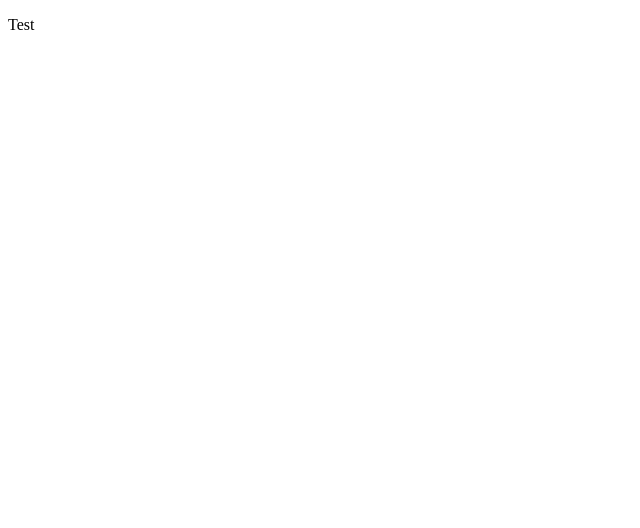
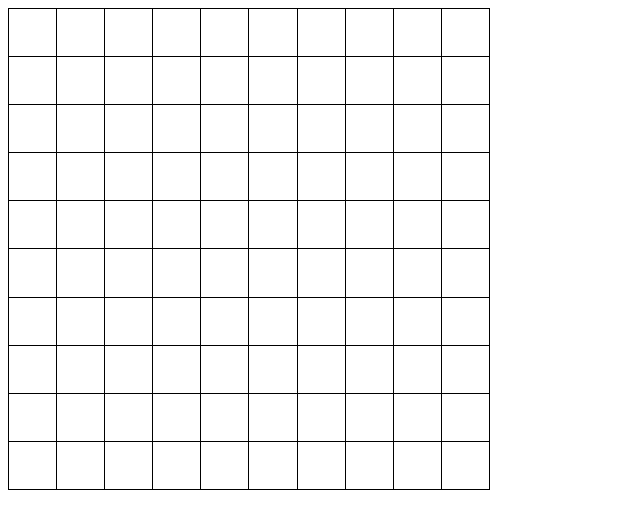
Before and after one commit to DerekWhiteM/battleship, a React app: page / in a window 1280 px wide. Shown: the top 528 px of the page, without its empty margins (0-640 px from the left). Built offline with nearby package versions, Linux system fonts and the light colour scheme.

Commit message:
create simple gameboard ui component

```diff
--- a/package.json
+++ b/package.json
@@ -25,6 +25,7 @@
     "@types/jest": "^29.4.0",
     "@types/react-dom": "^18.0.11",
     "babel-loader": "^9.1.2",
+    "css-loader": "^6.7.3",
     "ts-jest": "^29.0.5",
     "webpack": "^5.75.0",
     "webpack-cli": "^5.0.1"
--- a/index.html
+++ b/public/index.html
@@ -5,6 +5,7 @@
     <meta http-equiv="X-UA-Compatible" content="IE=edge">
     <meta name="viewport" content="width=device-width, initial-scale=1.0">
     <title>Document</title>
+    <link rel="stylesheet" href="style.css">
 </head>
     <body>
         <div id="root"></div>
--- /dev/null
+++ b/public/style.css
@@ -0,0 +1,18 @@
+.gameboard {
+    display: grid;
+    grid-template-columns: repeat(10, 1fr);
+    grid-template-rows: repeat(10, 1fr);
+    height: 30rem;
+    width: 30rem;
+    grid-gap: 1px;
+    background-color: black;
+    border: 1px solid black;
+}
+
+.gameboard__tile {
+    background-color: white;
+}
+
+.gameboard__tile:hover {
+    opacity: .9;
+}
--- a/src/App.tsx
+++ b/src/App.tsx
@@ -1,3 +1,7 @@
+import Gameboard from "./components/Gameboard"
+
 export default function App () {
-    return <p>Test</p>
+    return <>
+        <Gameboard />
+    </>
 }
--- /dev/null
+++ b/src/components/Gameboard.tsx
@@ -0,0 +1,22 @@
+export default function Gameboard () {
+    return (
+        <div className="gameboard">
+            <Tiles />
+        </div>
+    )
+}
+
+function Tiles () {
+    let elements = []
+    let count = 0
+    for (let i = 0; i < 10; i++) {
+        for (let j =0; j < 10; j++) {
+            elements.push(<div className="gameboard__tile" key={count} data-x={j} data-y={i} onClick={handleClick}></div>)
+            count++
+        }
+    }
+    return <>{elements}</>
+    function handleClick (e: any) {
+        console.log(e.target.dataset.x, e.target.dataset.y)
+    }
+}
--- a/webpack.config.js
+++ b/webpack.config.js
@@ -6,7 +6,7 @@ module.exports = {
   entry: "./src/index.tsx",
   output: {
     filename: "main.js",
-    path: path.resolve(__dirname, "build"),
+    path: path.resolve(__dirname, "public/build"),
   },
   resolve: {
     extensions: [".ts", ".tsx"],
```
Also changed, not shown: 1 other file (tests, documents, lock files or other folders).
